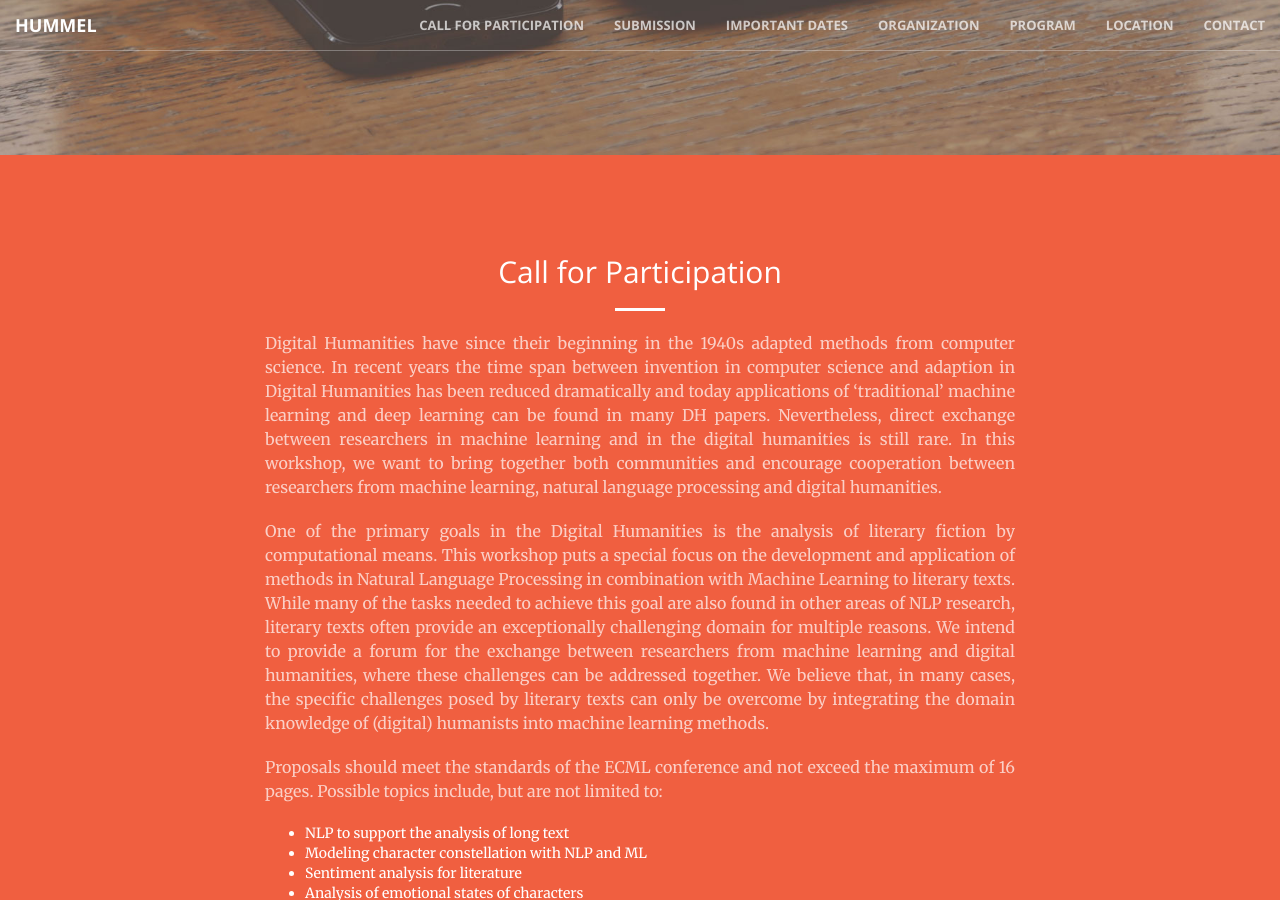
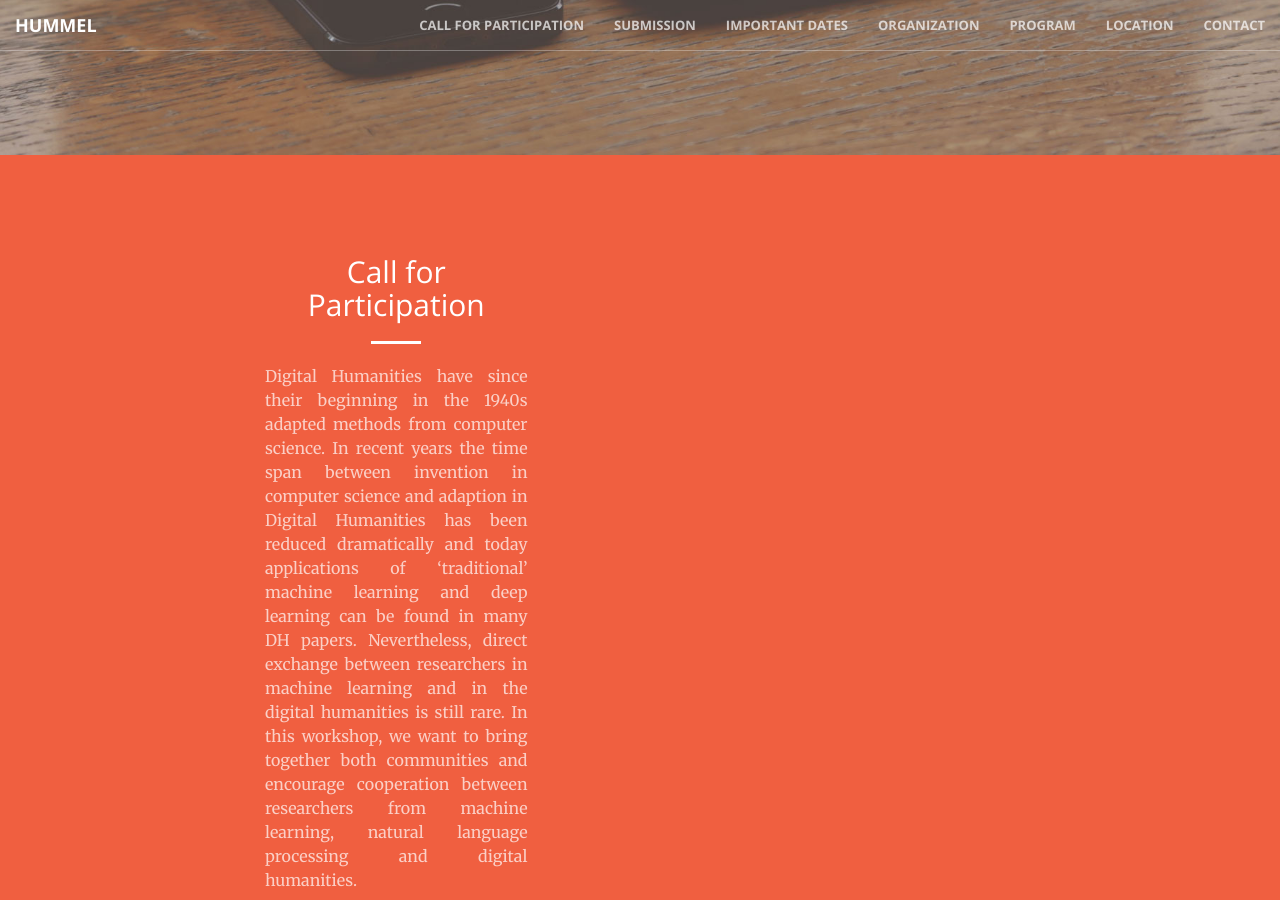
Before and after one commit to cophi-wue/ecml19.hummel.github.io, a Jekyll site: the page built from index.html, in a window 1280 px wide and 900 px high, scrolled down 745 px. Built offline with Jekyll 4.4.1, drawn with Linux system fonts in a browser that asks for light colours.

Commit message:
Update cfp.html

```diff
--- a/_includes/cfp.html
+++ b/_includes/cfp.html
@@ -1,7 +1,7 @@
 <section class="bg-primary" id="cfp">
     <div class="container">
         <div class="row">
-            <div class="col-lg-8 col-lg-offset-2 text-center">
+            <div class="col-lg-3 col-lg-offset-2 text-center">
                 <h2 class="section-heading">Call for Participation</h2>
                 <hr class="light">
                 <div align="justify">
```
